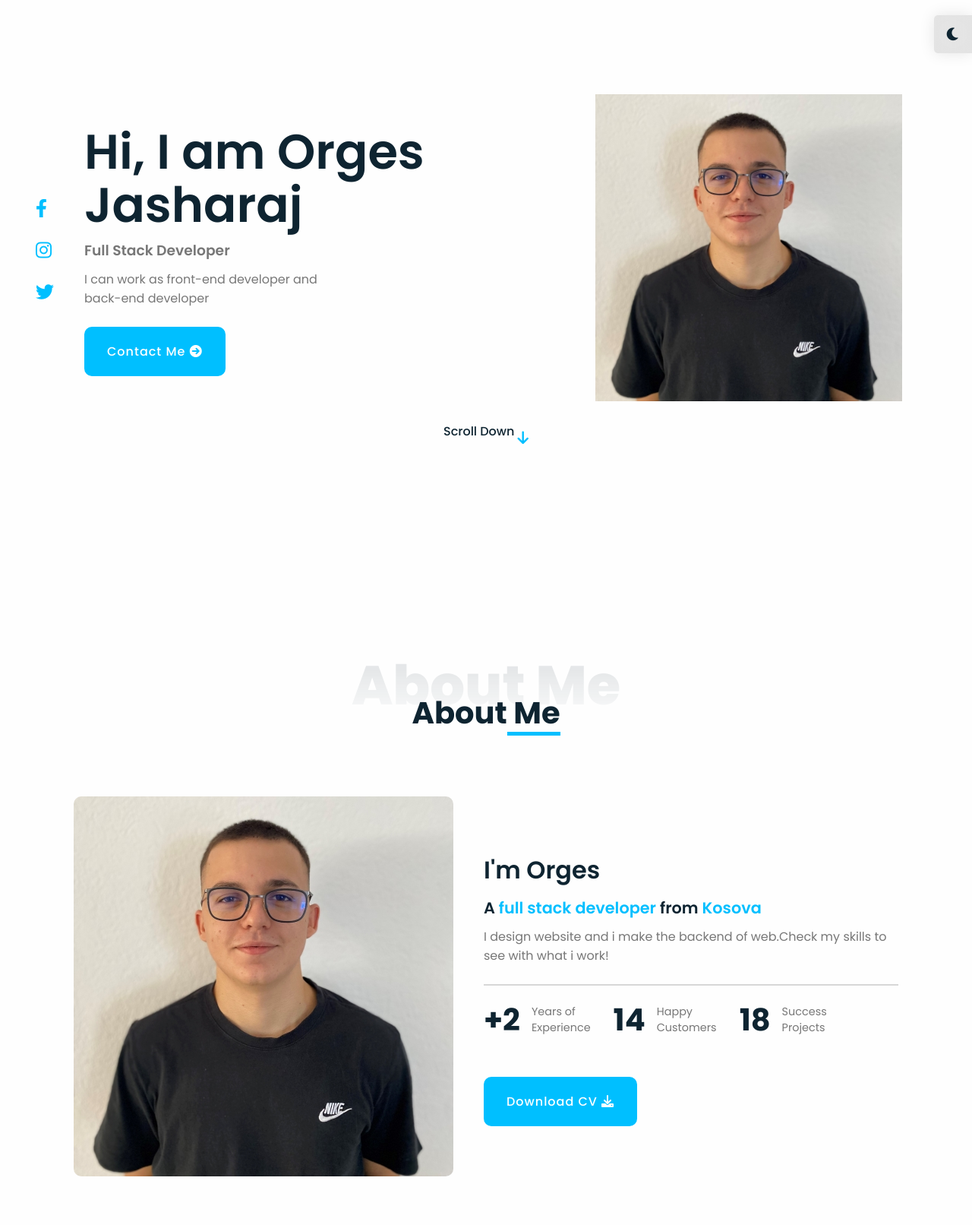
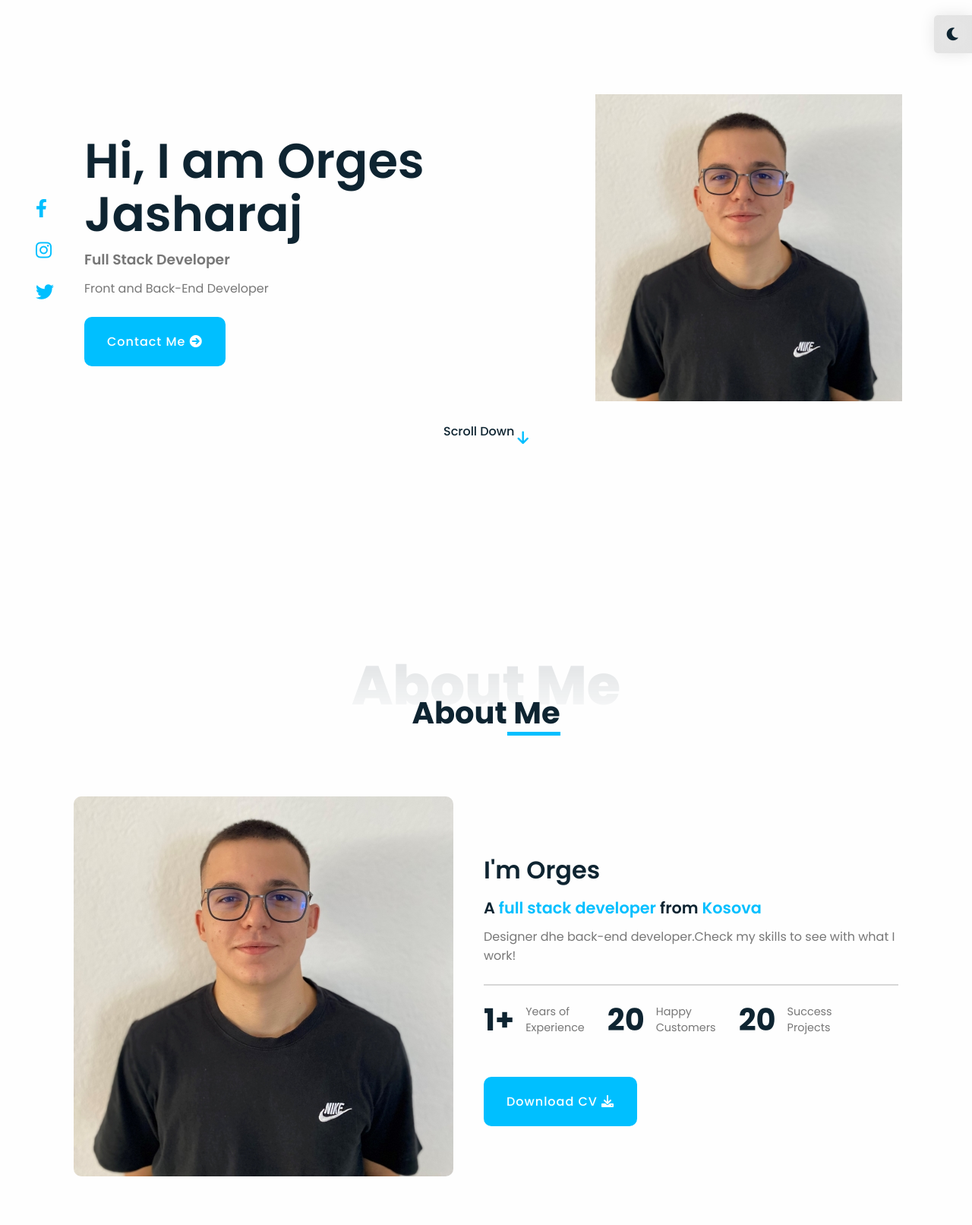
Before and after one commit to OrgesJasharaj/PersonalPortfolio_OJ, a PHP site: page /index.php in a window 1280 px wide. Shown: the part 80-1692 px from the top of the page at 76% size. Run offline with PHP 8.4, Linux system fonts and the light colour scheme; data comes from the database, SQL or seed files in the repository; some libraries are stand-ins or nearby versions.

Commit message:
small fixes

```diff
--- a/index.php
+++ b/index.php
@@ -82,7 +82,7 @@ $resultCheck6 = mysqli_num_rows($result6);
           <div class="info">
             <h2>Hi, I am Orges Jasharaj</h2>
             <h3>Full Stack Developer</h3>
-            <p>I can work as front-end developer and back-end developer</p>
+            <p>Front and Back-End Developer</p>
           <a href="https://www.linkedin.com/in/orges-jasharaj-10b690220/" class="btn">Contact Me <i class="fas fa-arrow-circle-right"></i></a>
         </div>
         <div class="home-img">
@@ -106,19 +106,19 @@ $resultCheck6 = mysqli_num_rows($result6);
               <div class="description">
                 <h3>I'm Orges</h3>
                 <h4>A <span>full stack developer</span> from <span>Kosova<span></h4>
-                <p>I design website and i make the backend of web.Check my skills to see with what i work!</p>
+                <p>Designer dhe back-end developer.Check my skills to see with what I work!</p>
               </div>
               <ul class="professional-list">
                 <li class="list-item">
-                  <h3>+2</h3>
+                  <h3>1+</h3>
                   <span>Years of<br>Experience</span>
                 </li>
                 <li class="list-item">
-                  <h3>14</h3>
+                  <h3>20</h3>
                   <span>Happy<br>Customers</span>
                 </li>
                 <li class="list-item">
-                  <h3>18</h3>
+                  <h3>20</h3>
                   <span>Success<br>Projects</span>
                 </li>
               </ul>
@@ -157,7 +157,7 @@ $resultCheck6 = mysqli_num_rows($result6);
           <div class="content">
             <div class="skills-description">
               <h3>Education & Skills</h3>
-              <p>I am actually in high school now but i am going in the digital school in Prizren too.I spent my time and in look toturial for programming</p>
+              <p>I am currently in high school and I also attend trainings in Digital School (Prizren). Also a self-taught programmer through online courses/tutorials</p>
             </div>
             <div class="skills-info education-all">
               <div class="education">
```
